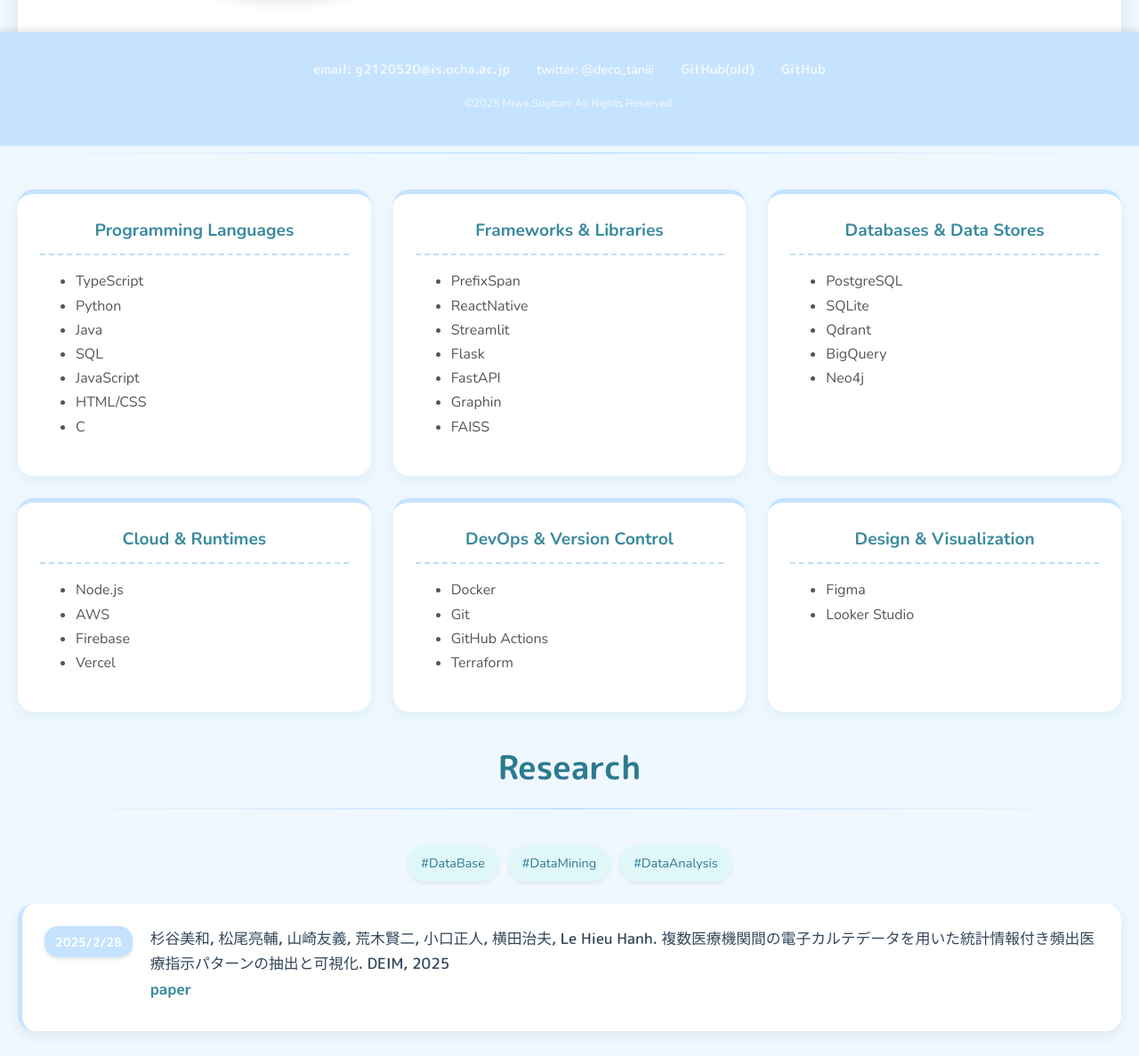
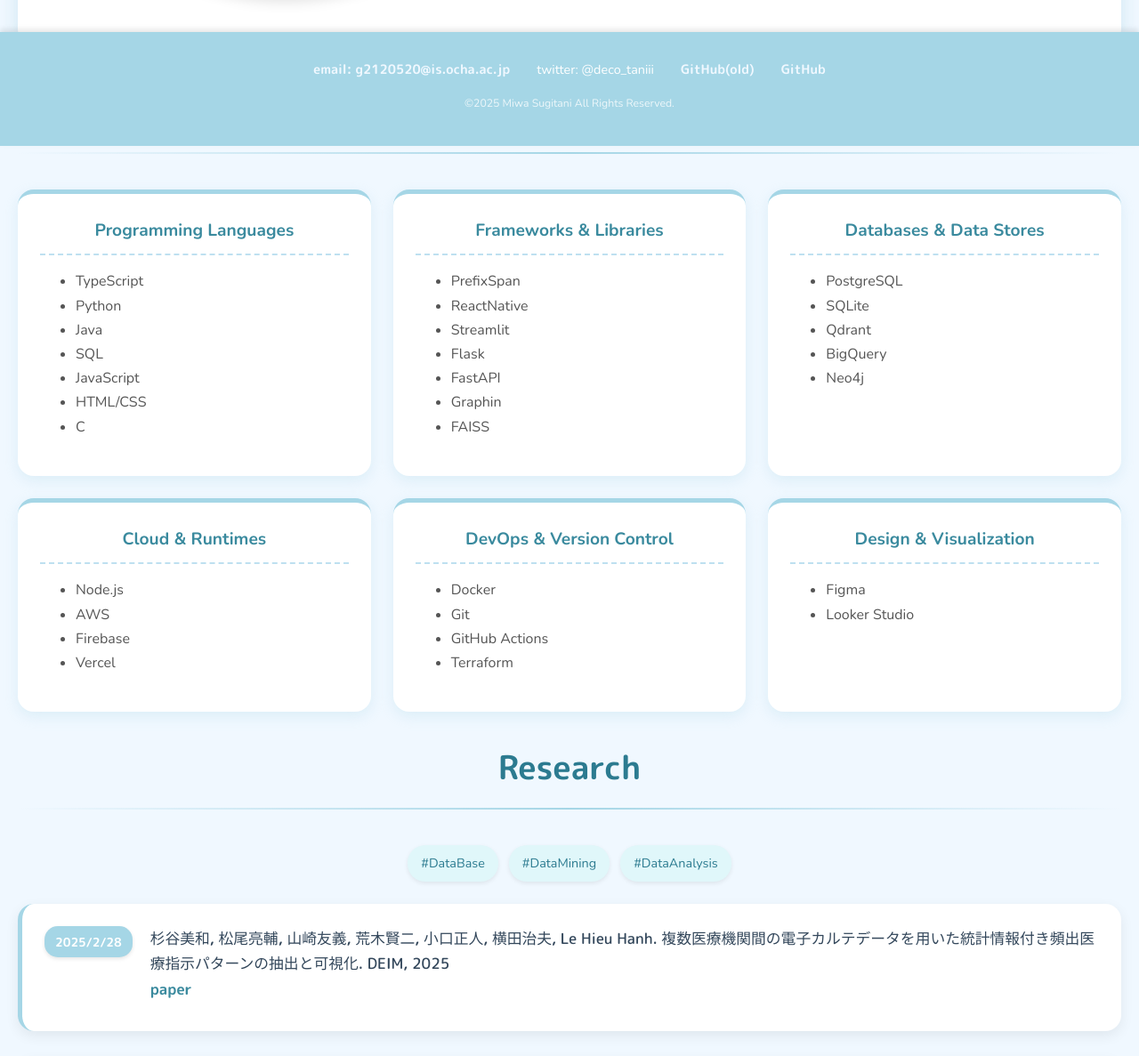
Before and after one commit to ochaMiwaSugitani/ochaMiwaSugitani.github.io, a website built with Vite: page index.html in a window 1280 px wide. Shown: the part 636-1823 px from the top of the page at 89% size. Built offline with nearby package versions, Linux system fonts and the light colour scheme.

Commit message:
fix: カラー

```diff
--- a/styles.css
+++ b/styles.css
@@ -23,7 +23,7 @@ body {
 
 /* ヘッダー (変更なし) */
 header {
-    background-color: #C5E3FF;
+    background-color: #a5d6e6;
     color: white;
     padding: 18px 0;
     text-align: center;
@@ -82,7 +82,7 @@ h1 {
 hr {
   border: 0;
   height: 2px;
-  background-image: linear-gradient(to right, transparent, #C5E3FF, transparent);
+  background-image: linear-gradient(to right, transparent, #a5d6e6, transparent);
   margin-bottom: 40px;
 }
 
@@ -164,7 +164,7 @@ a:hover, a:focus {
   min-width: 270px;
   box-shadow: 0 5px 15px rgba(173, 216, 230, 0.3);
   transition: transform 0.3s ease, box-shadow 0.3s ease;
-  border-top: 5px solid #C5E3FF;
+  border-top: 5px solid #a5d6e6;
 }
 
 .skillInfo:hover {
@@ -197,7 +197,7 @@ a:hover, a:focus {
   margin-bottom: 30px;
   box-shadow: 0 5px 15px rgba(0, 0, 0, 0.07);
   transition: box-shadow 0.3s ease, transform 0.3s ease;
-  border-left: 5px solid #C5E3FF;
+  border-left: 5px solid #a5d6e6;
 }
 .info:hover {
     box-shadow: 0 7px 20px rgba(0, 0, 0, 0.1);
@@ -218,7 +218,7 @@ a:hover, a:focus {
   font-family: 'M PLUS Rounded 1c', sans-serif;
   white-space: nowrap;
   font-size: 0.85em;
-  background-color: #C5E3FF;
+  background-color: #a5d6e6;
   padding: 6px 12px;
   border-radius: 15px;
   box-shadow: 0 2px 4px rgba(0,0,0,0.1);
@@ -258,7 +258,7 @@ a:hover, a:focus {
 
 /* フッター (変更なし) */
 footer {
-  background-color: #C5E3FF;
+  background-color: #a5d6e6;
   text-align: center;
   padding: 25px 15px;
   font-size: 0.9em;
```
